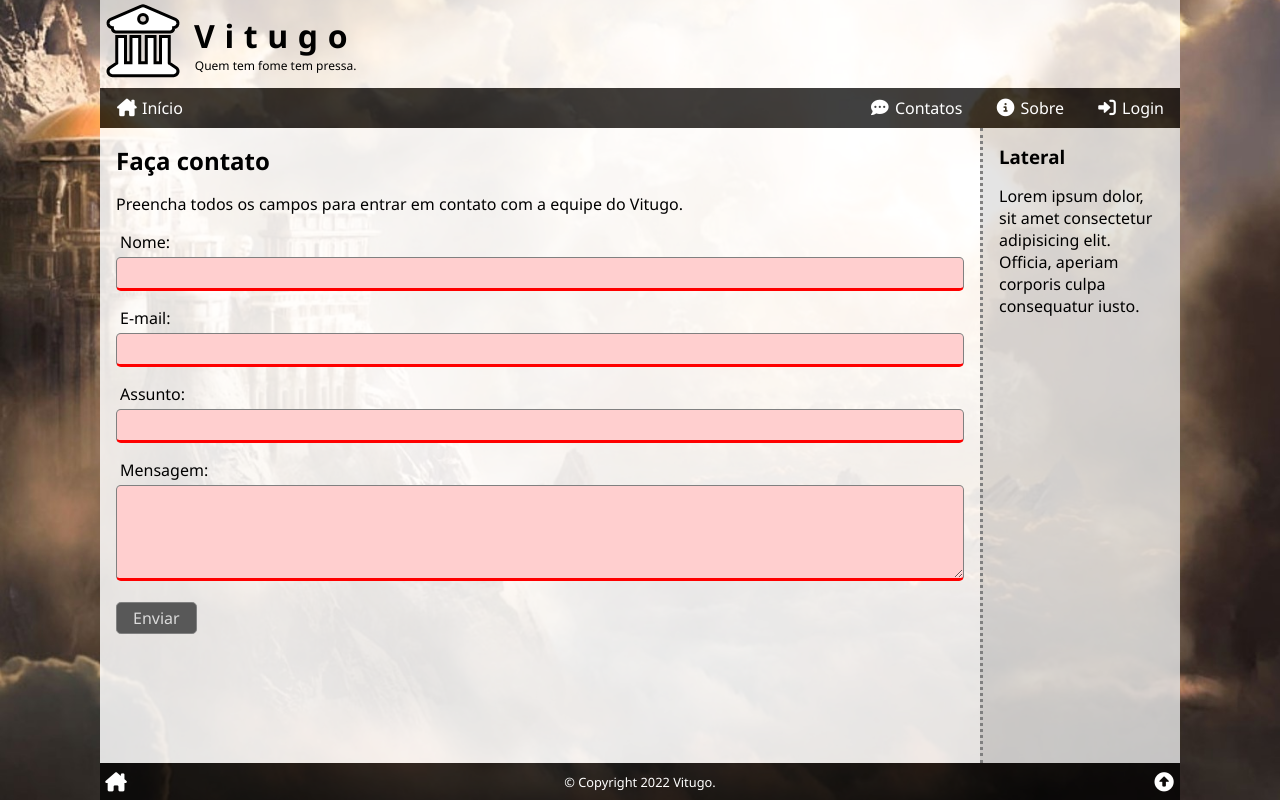
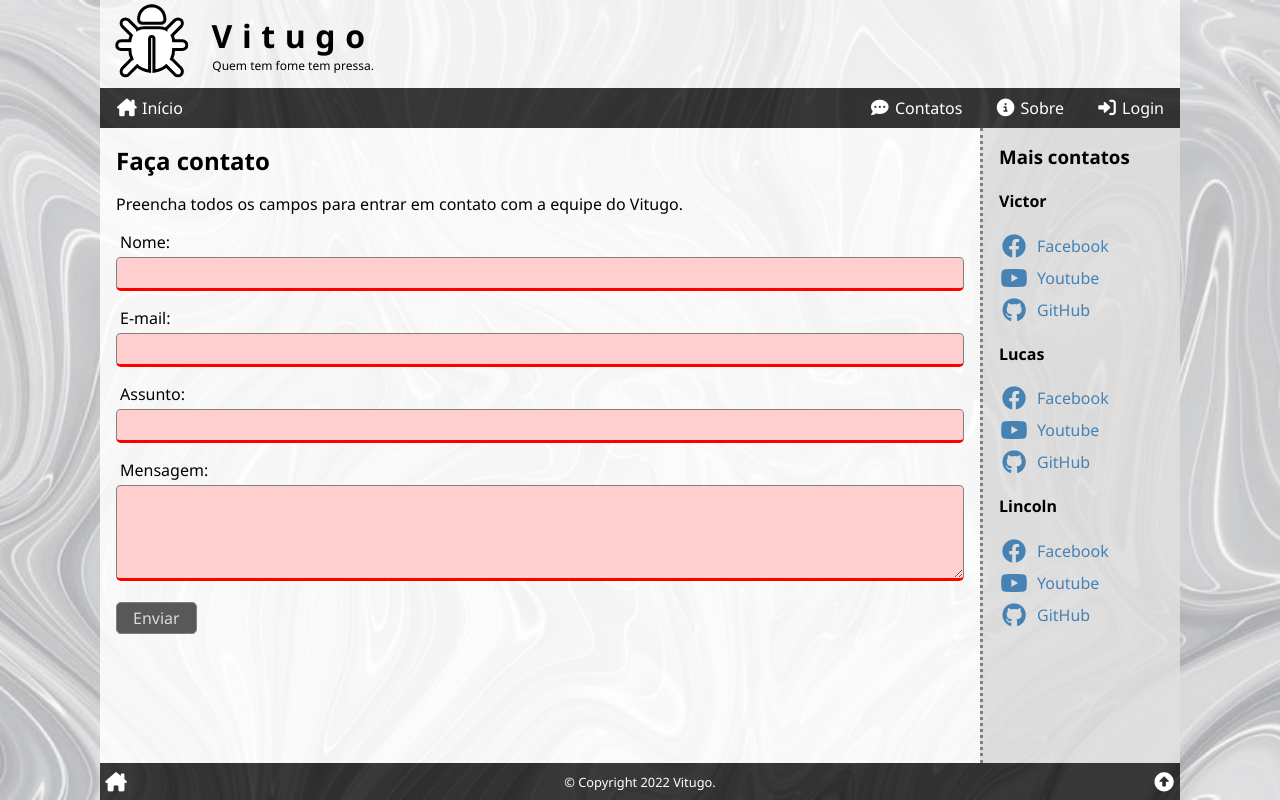
Before and after one commit to VictorFuly/projeto_Luferat, a PHP site: page /contatos/ in a window 1280 px wide. Run offline with PHP 8.4, Linux system fonts and the light colour scheme; some libraries are stand-ins or nearby versions.

Commit message:
lucas parte 1
lateral

```diff
--- a/_header.php
+++ b/_header.php
@@ -6,7 +6,7 @@
     <meta name="viewport" content="width=device-width, initial-scale=1.0">
     <meta name="author" content="André Luferat - https://github.com/Luferat">
     <meta name="description" content="Aplicativo modelo full-stack usando HTML, CSS, PHP e MySQL.">
-    <link rel="shortcut icon" href="/iconnew.svg" type="image/png">
+    <link rel="shortcut icon" href="/favicon.png" type="image/png">
     <link rel="stylesheet" href="style.css">
     <link rel="stylesheet" href="https://cdnjs.cloudflare.com/ajax/libs/font-awesome/6.1.1/css/all.min.css">
     <title>Vitugo - <?php echo $title ?></title>
@@ -20,7 +20,7 @@
 
         <header>
 
-            <a href="/" title="Página inicial"><i class="fa-solid fa-building-columns"></i></a>
+            <a href="/" title="Página inicial"><i class="fa-solid fa-bug fa-fw"></i></a>
 
             <h1>Vitugo<small>Quem tem fome tem pressa.</small></h1>
 
--- a/contatos/index.php
+++ b/contatos/index.php
@@ -199,8 +199,67 @@ require($_SERVER['DOCUMENT_ROOT'] . '/_header.php');
 
 <aside>
 
-    <h3>Lateral</h3>
-    <p>Lorem ipsum dolor, sit amet consectetur adipisicing elit. Officia, aperiam corporis culpa consequatur iusto.</p>
+    <h3>Mais contatos</h3>
+
+    <h4>Victor</h4>
+
+    <div class="aside-social-box">
+
+        <a href="https://facebook.com/Luferat">
+            <i class="fa-brands fa-facebook fa-fw"></i>
+            <span>Facebook</span>
+        </a>
+
+        <a href="https://youtube.com/Luferat">
+            <i class="fa-brands fa-youtube fa-fw"></i>
+            <span>Youtube</span>
+        </a>
+
+        <a href="https://github.com/Luferat">
+            <i class="fa-brands fa-github fa-fw"></i>
+            <span>GitHub</span>
+        </a>
+    </div>
+
+    <h4>Lucas</h4>
+
+    <div class="aside-social-box">
+
+        <a href="https://facebook.com/Luferat">
+            <i class="fa-brands fa-facebook fa-fw"></i>
+            <span>Facebook</span>
+        </a>
+
+        <a href="https://youtube.com/Luferat">
+            <i class="fa-brands fa-youtube fa-fw"></i>
+            <span>Youtube</span>
+        </a>
+
+        <a href="https://github.com/Luferat">
+            <i class="fa-brands fa-github fa-fw"></i>
+            <span>GitHub</span>
+        </a>
+    </div>
+
+    <h4>Lincoln</h4>
+
+    <div class="aside-social-box">
+
+        <a href="https://facebook.com/Luferat">
+            <i class="fa-brands fa-facebook fa-fw"></i>
+            <span>Facebook</span>
+        </a>
+
+        <a href="https://youtube.com/Luferat">
+            <i class="fa-brands fa-youtube fa-fw"></i>
+            <span>Youtube</span>
+        </a>
+
+        <a href="https://github.com/Luferat">
+            <i class="fa-brands fa-github fa-fw"></i>
+            <span>GitHub</span>
+        </a>
+    </div>
 
 </aside>
 
--- a/database/vitugo.sql
+++ b/database/vitugo.sql
@@ -30,6 +30,7 @@ CREATE TABLE articles (
     art_content TEXT,
     art_author INT,
     art_date TIMESTAMP DEFAULT CURRENT_TIMESTAMP,
+    art_views INT DEFAULT '0',
     art_status ENUM('on', 'off', 'deleted') DEFAULT 'on',
     FOREIGN KEY (art_author) REFERENCES users (user_id)
 );
--- a/ler/index.php
+++ b/ler/index.php
@@ -231,6 +231,11 @@ SQL;
 
 endif;
 
+// Atualiza contador de visualizações do artigo
+$views = intval($artigo['art_views']) + 1;
+$sql = "UPDATE articles SET art_views = '{$views}' WHERE art_id = '{$artigo['art_id']}'";
+$conn->query($sql);
+
 /************************************************
  * Seus códigos PHP desta página terminam aqui! *
  ************************************************/
--- a/sobre/index.php
+++ b/sobre/index.php
@@ -30,7 +30,7 @@ require($_SERVER['DOCUMENT_ROOT'] . '/_config.php');
  *     → https://www.w3schools.com/php/php_variables.asp
  *     → https://www.php.net/manual/pt_BR/language.variables.basics.php
  */
-$title = "Quem tem fome tem pressa...";
+$title = "Sua privacidade esta sendo preservada";
 
 /**
  * Inclui o cabeçalho da página.
--- a/style.css
+++ b/style.css
@@ -54,7 +54,7 @@ footer {
 body {
     background-color: rgb(170, 170, 170);
     background-attachment: fixed;
-    background-image: url('/img/olympuus.jpg');
+    background-image: url('/img/gray_background_01.jpg');
     background-position: center;
     background-repeat: no-repeat;
     background-size: cover;
@@ -368,7 +368,8 @@ form input.password {
 
 /* Botão que mostra/oculta senha. */
 
-form button[id="passToggle"], form button[id="newPassToggle"] {
+form button[id="passToggle"],
+form button[id="newPassToggle"] {
     padding-left: .5rem;
     padding-right: .5rem;
     background: transparent;
@@ -463,3 +464,41 @@ form button[id="passToggle"], form button[id="newPassToggle"] {
     }
 
 }
+
+/**
+ * Artigos mais visitados na barra lateral.
+ */
+.side-art-box {
+    margin: 1rem 0;
+    cursor: pointer;
+}
+
+.side-art-title {
+    font-weight: bold;
+}
+
+.side-art-title:hover {
+    color: steelblue;
+}
+
+.side-art-intro {
+    font-size: small;
+}
+
+/**
+ * Lista de redes sociais na barra lateral.
+ */
+.aside-social-box {
+    margin-top: 1rem;
+}
+
+.aside-social-box a {
+    display: flex;
+    align-items: center;
+    margin-bottom: .5rem;
+}
+
+.aside-social-box i {
+    font-size: 1.5rem;
+    margin-right: .5rem;
+}
```
Also changed, not shown: _config.ini (added, +26 -0 lines), _config.php (+85 -12 lines), index.php (+9 -3 lines), user/delete/index.php (+6 -2 lines), user/edit/index.php (+6 -2 lines), user/new/index.php (+8 -3 lines), user/password/index.php (+7 -2 lines), user/profile/index.php (+6 -2 lines), README.md.
